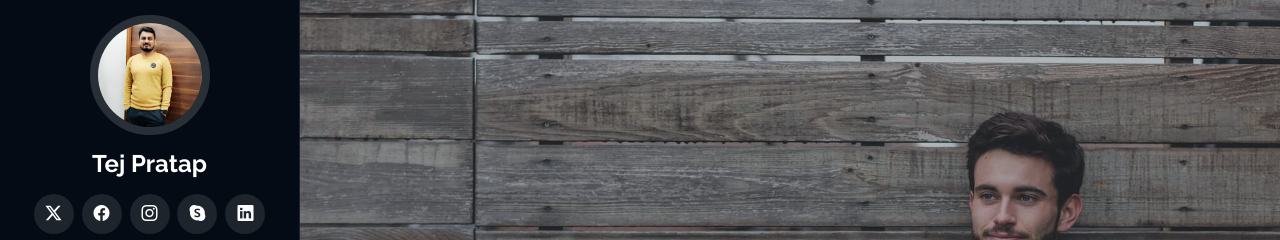
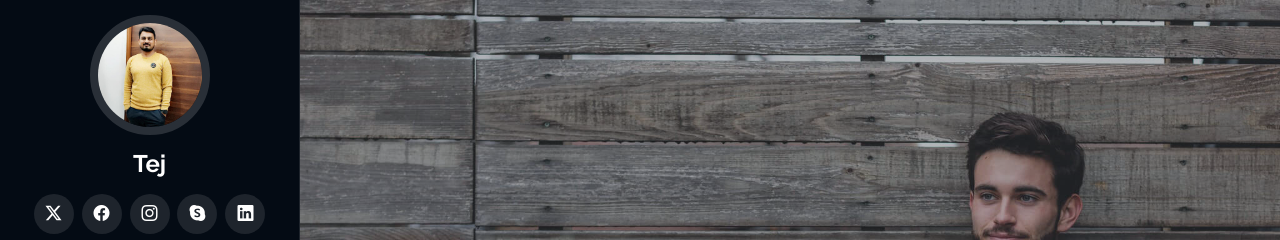
Before and after one commit to tej404/tej404, a plain HTML site: page index.html in a window 1280 px wide. Shown: the top 240 px of the page. Drawn offline with Linux system fonts and the light colour scheme; animation ran at ten frames a second.

Commit message:
Update index.html

```diff
--- a/index.html
+++ b/index.html
@@ -48,7 +48,7 @@
     <a href="index.html" class="logo d-flex align-items-center justify-content-center">
       <!-- Uncomment the line below if you also wish to use an image logo -->
       <!-- <img src="assets/img/logo.png" alt=""> -->
-      <h1 class="sitename">Tej Pratap</h1>
+      <h1 class="sitename">Tej</h1>
     </a>
 
     <div class="social-links text-center">
```
